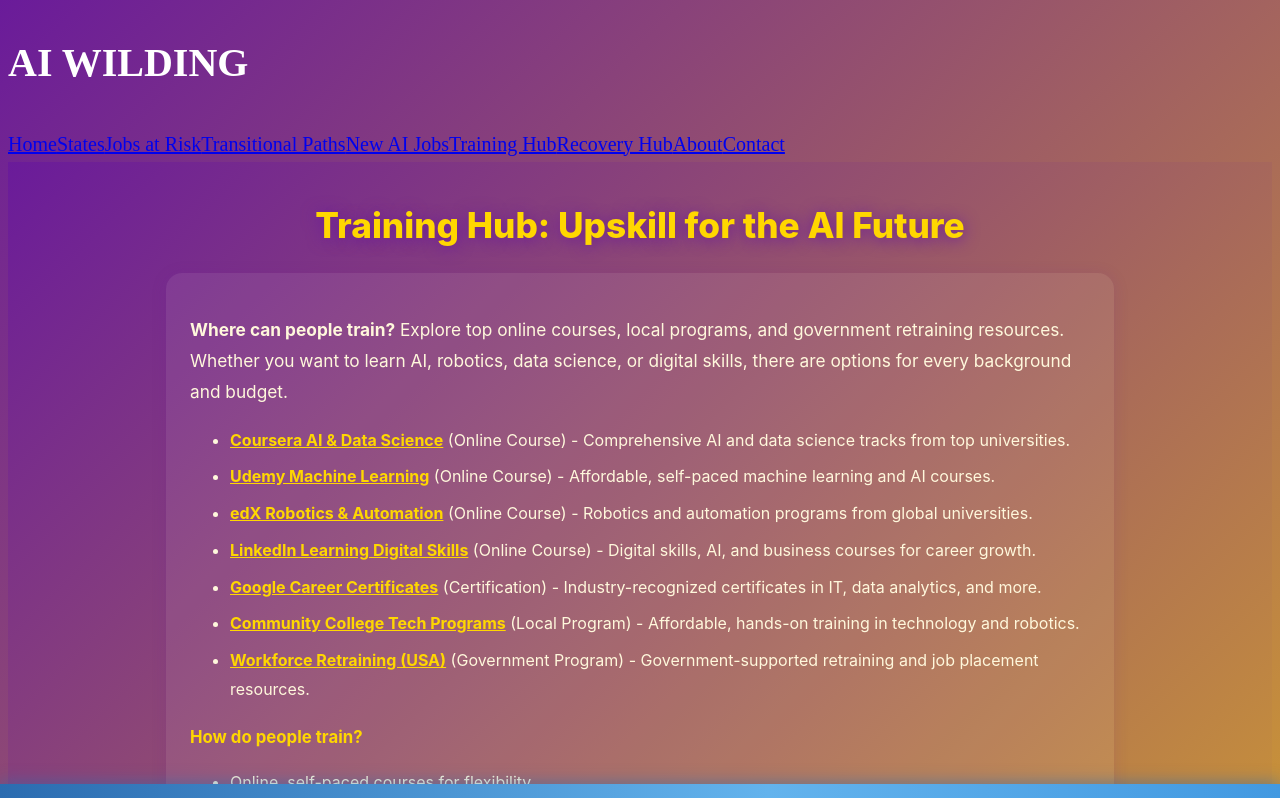
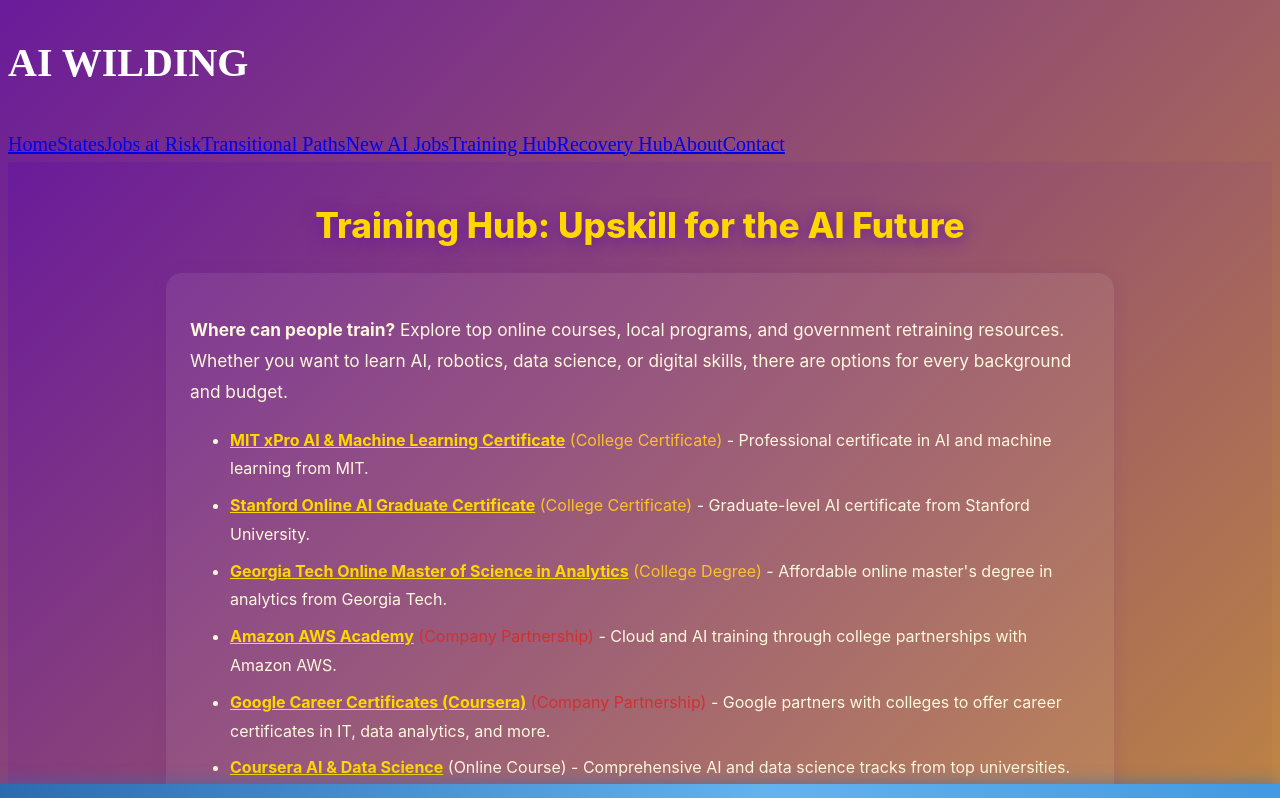
Before and after one commit to Shellzonit/auralis-sanctuary-, a Next.js app: page /training-hub in a window 1280 px wide. Shown: the top 798 px of the page. Built offline with nearby package versions, Linux system fonts and the light colour scheme.

Commit message:
Add college certificate programs and company partnerships to Training Hub page

```diff
--- a/app/training-hub/page.tsx
+++ b/app/training-hub/page.tsx
@@ -2,6 +2,36 @@
 import React from "react";
 
 const TRAINING_PROGRAMS = [
+    {
+      name: "MIT xPro AI & Machine Learning Certificate",
+      url: "https://xpro.mit.edu/courses/course-v1:xPRO+AI001+2021_T1/home",
+      type: "College Certificate",
+      description: "Professional certificate in AI and machine learning from MIT."
+    },
+    {
+      name: "Stanford Online AI Graduate Certificate",
+      url: "https://online.stanford.edu/programs/artificial-intelligence-graduate-certificate",
+      type: "College Certificate",
+      description: "Graduate-level AI certificate from Stanford University."
+    },
+    {
+      name: "Georgia Tech Online Master of Science in Analytics",
+      url: "https://omsanalytics.gatech.edu/",
+      type: "College Degree",
+      description: "Affordable online master's degree in analytics from Georgia Tech."
+    },
+    {
+      name: "Amazon AWS Academy",
+      url: "https://aws.amazon.com/training/awsacademy/",
+      type: "Company Partnership",
+      description: "Cloud and AI training through college partnerships with Amazon AWS."
+    },
+    {
+      name: "Google Career Certificates (Coursera)",
+      url: "https://grow.google/certificates/",
+      type: "Company Partnership",
+      description: "Google partners with colleges to offer career certificates in IT, data analytics, and more."
+    },
   {
     name: "Coursera AI & Data Science",
     url: "https://www.coursera.org/browse/data-science",
@@ -84,7 +114,9 @@ export default function TrainingHubPage() {
             <li key={program.name} style={{ marginBottom: 8 }}>
               <a href={program.url} target="_blank" rel="noopener noreferrer" style={{ color: "#ffd700", fontWeight: 700 }}>
                 {program.name}
-              </a> <span style={{ color: "#fff8dc" }}>({program.type})</span> - {program.description}
+              </a> <span style={{ color: program.type === "College Certificate" || program.type === "College Degree" ? "#fbc02d" : program.type === "Company Partnership" ? "#d32f2f" : "#fff8dc" }}>
+                ({program.type})
+              </span> - {program.description}
             </li>
           ))}
         </ul>
```
